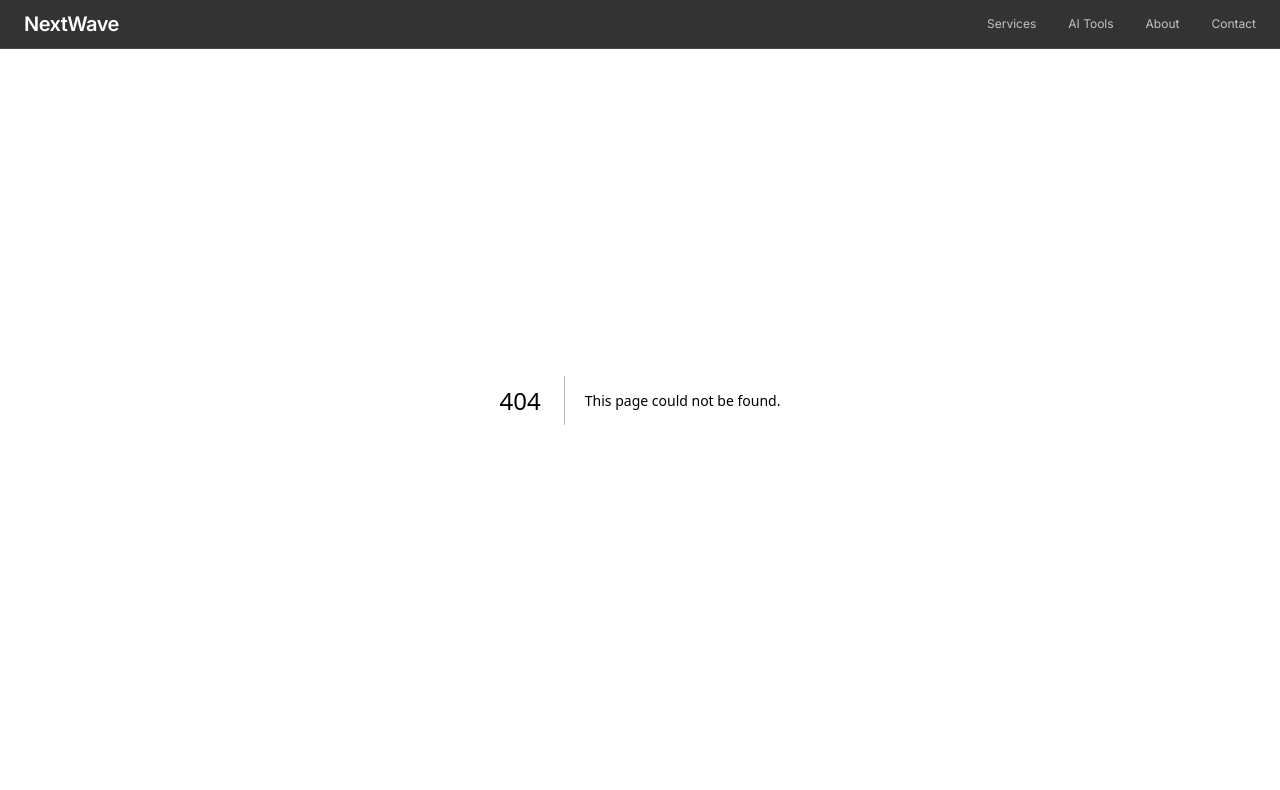
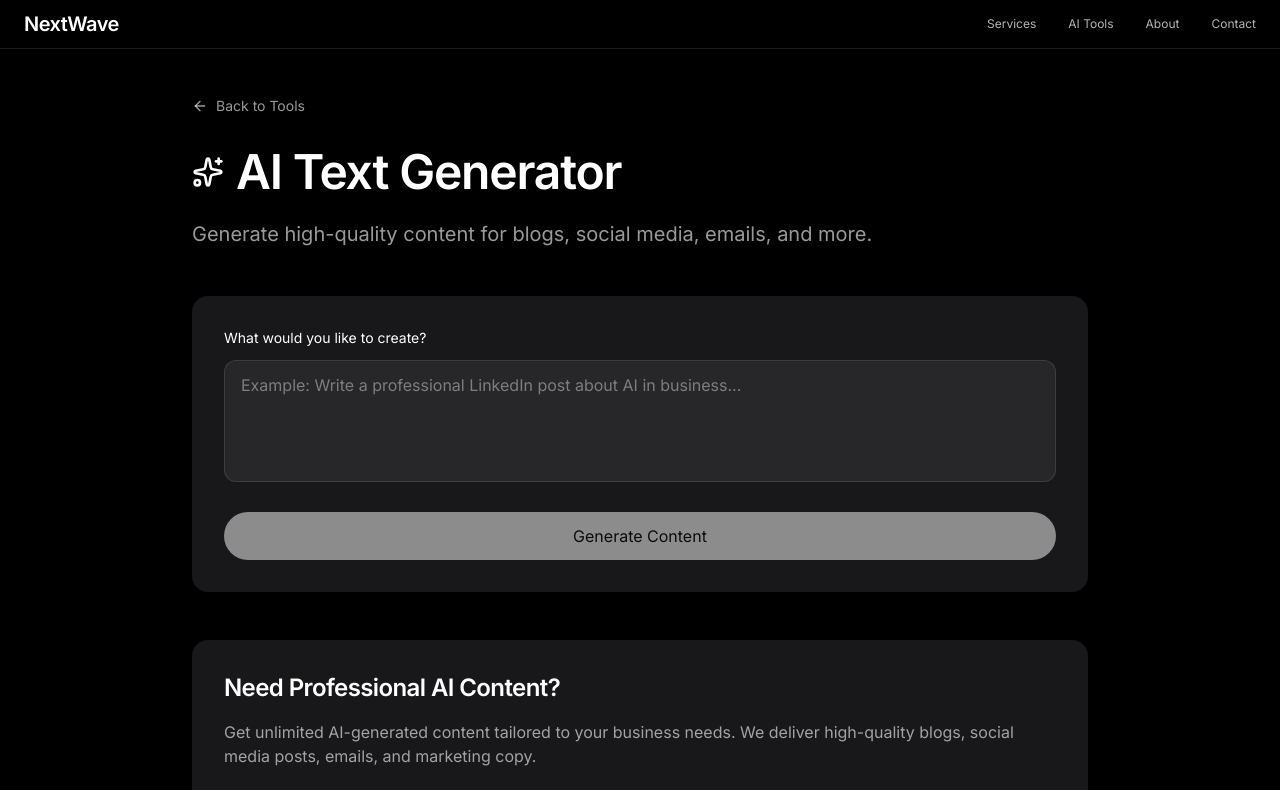
Before and after one commit to nw-ctrl/nxtwave, a Next.js app: page /tools/text-generator in a window 1280 px wide. Before the commit this address had no page. Shown: the top 790 px of the page. Built offline with nearby package versions, Linux system fonts and the light colour scheme.

Commit message:
Added AI Text Generator tool

```diff
--- /dev/null
+++ b/src/app/api/generate-text/route.ts
@@ -0,0 +1,46 @@
+import { NextResponse } from 'next/server';
+
+export async function POST(request: Request) {
+  try {
+    const { prompt } = await request.json();
+
+    if (!prompt) {
+      return NextResponse.json({ error: 'Prompt is required' }, { status: 400 });
+    }
+
+    // Using Groq free API
+    const response = await fetch('https://api.groq.com/openai/v1/chat/completions', {
+      method: 'POST',
+      headers: {
+        'Authorization': `Bearer ${process.env.GROQ_API_KEY}`,
+        'Content-Type': 'application/json',
+      },
+      body: JSON.stringify({
+        model: 'llama-3.3-70b-versatile',
+        messages: [
+          {
+            role: 'system',
+            content: 'You are a professional content writer. Create high-quality, engaging content based on user requests.'
+          },
+          {
+            role: 'user',
+            content: prompt
+          }
+        ],
+        temperature: 0.7,
+        max_tokens: 1000,
+      }),
+    });
+
+    const data = await response.json();
+    const text = data.choices[0]?.message?.content || 'Unable to generate content.';
+
+    return NextResponse.json({ text });
+  } catch (error) {
+    console.error('Generation error:', error);
+    return NextResponse.json(
+      { error: 'Failed to generate content' },
+      { status: 500 }
+    );
+  }
+}
--- a/src/app/tools/page.tsx
+++ b/src/app/tools/page.tsx
@@ -14,7 +14,8 @@ export default function ToolsPage() {
             <ToolCard
               title="Text Generator"
               description="Generate high-quality content for any purpose."
-              comingSoon
+              href="/tools/text-generator"
+              available
             />
             <ToolCard
               title="Document Summarizer"
@@ -33,16 +34,35 @@ export default function ToolsPage() {
   );
 }
 
-function ToolCard({ title, description, comingSoon }: { title: string; description: string; comingSoon?: boolean }) {
-  return (
-    <div className="bg-zinc-900 rounded-2xl p-7 hover:bg-zinc-800 transition-all duration-300">
+function ToolCard({ title, description, href, available, comingSoon }: { title: string; description: string; href?: string; available?: boolean; comingSoon?: boolean }) {
+  const content = (
+    <>
       <h3 className="text-xl font-semibold text-white mb-3 tracking-tight">{title}</h3>
       <p className="text-white/60 mb-4 font-normal text-sm">{description}</p>
+      {available && (
+        <span className="inline-block bg-white text-black px-3 py-1 rounded-full text-xs font-normal">
+          Try Now →
+        </span>
+      )}
       {comingSoon && (
         <span className="inline-block bg-white/10 text-white/60 px-3 py-1 rounded-full text-xs font-normal">
           Coming Soon
         </span>
       )}
+    </>
+  );
+
+  if (available && href) {
+    return (
+      <Link href={href} className="bg-zinc-900 rounded-2xl p-7 hover:bg-zinc-800 transition-all duration-300 block">
+        {content}
+      </Link>
+    );
+  }
+
+  return (
+    <div className="bg-zinc-900 rounded-2xl p-7">
+      {content}
     </div>
   );
 }
--- /dev/null
+++ b/src/app/tools/text-generator/page.tsx
@@ -0,0 +1,95 @@
+'use client';
+
+import { useState } from 'react';
+import Link from 'next/link';
+import { ArrowLeft, Sparkles } from 'lucide-react';
+
+export default function TextGeneratorPage() {
+  const [prompt, setPrompt] = useState('');
+  const [output, setOutput] = useState('');
+  const [loading, setLoading] = useState(false);
+
+  const generateText = async () => {
+    if (!prompt.trim()) return;
+
+    setLoading(true);
+    try {
+      const response = await fetch('/api/generate-text', {
+        method: 'POST',
+        headers: { 'Content-Type': 'application/json' },
+        body: JSON.stringify({ prompt })
+      });
+
+      const data = await response.json();
+      setOutput(data.text);
+    } catch (error) {
+      setOutput('Error generating content. Please try again.');
+    } finally {
+      setLoading(false);
+    }
+  };
+
+  return (
+    <div className="min-h-screen bg-black">
+      <div className="pt-24 pb-20 px-4">
+        <div className="max-w-4xl mx-auto">
+          <Link href="/tools" className="inline-flex items-center gap-2 text-white/60 hover:text-white transition mb-8 text-sm">
+            <ArrowLeft className="w-4 h-4" /> Back to Tools
+          </Link>
+
+          <div className="flex items-center gap-3 mb-6">
+            <Sparkles className="w-8 h-8 text-white" />
+            <h1 className="text-4xl md:text-5xl font-semibold text-white tracking-tight">AI Text Generator</h1>
+          </div>
+
+          <p className="text-xl text-white/60 mb-12 font-normal">
+            Generate high-quality content for blogs, social media, emails, and more.
+          </p>
+
+          <div className="bg-zinc-900 rounded-2xl p-8 space-y-6">
+            <div>
+              <label className="block text-white font-normal mb-3 text-sm">What would you like to create?</label>
+              <textarea
+                value={prompt}
+                onChange={(e) => setPrompt(e.target.value)}
+                placeholder="Example: Write a professional LinkedIn post about AI in business..."
+                rows={4}
+                className="w-full bg-zinc-800 border border-white/10 rounded-xl px-4 py-3 text-white placeholder-white/40 focus:outline-none focus:border-white/30 transition resize-none"
+              />
+            </div>
+
+            <button
+              onClick={generateText}
+              disabled={loading || !prompt.trim()}
+              className="w-full bg-white text-black px-7 py-3 rounded-full font-normal hover:bg-white/90 transition disabled:opacity-50 disabled:cursor-not-allowed"
+            >
+              {loading ? 'Generating...' : 'Generate Content'}
+            </button>
+
+            {output && (
+              <div>
+                <label className="block text-white font-normal mb-3 text-sm">Generated Content:</label>
+                <div className="bg-zinc-800 border border-white/10 rounded-xl p-4 text-white/80 whitespace-pre-wrap">
+                  {output}
+                </div>
+              </div>
+            )}
+          </div>
+
+          <div className="mt-12 bg-zinc-900 rounded-2xl p-8">
+            <h2 className="text-2xl font-semibold text-white mb-4 tracking-tight">Need Professional AI Content?</h2>
+            <p className="text-white/60 mb-6 font-normal">
+              Get unlimited AI-generated content tailored to your business needs. We deliver high-quality blogs, social media posts, emails, and marketing copy.
+            </p>
+            <Link
+              href="/contact"
+              className="inline-flex bg-white text-black px-7 py-3 rounded-full font-normal hover:bg-white/90 transition"
+            >
+              Get Custom Content Service
+            </Link>
+          </div>
+        </div>
+      </div>
+    </div>
+  );
+}
```
